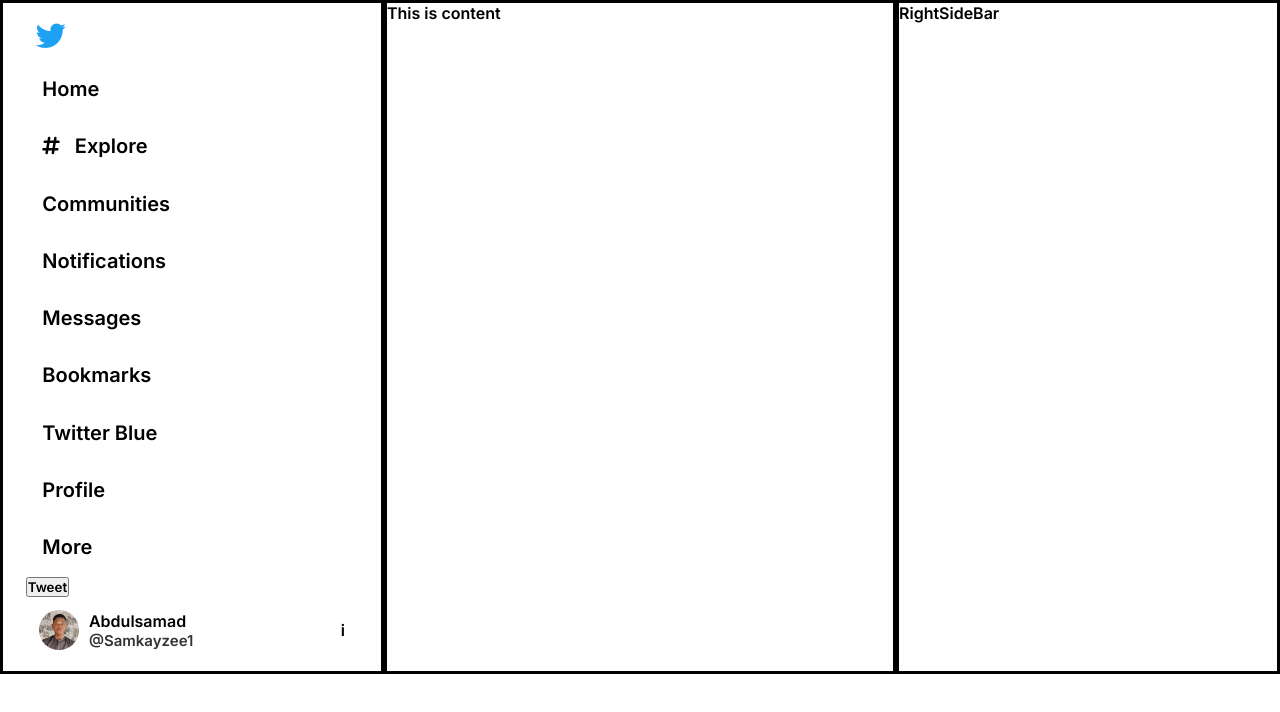
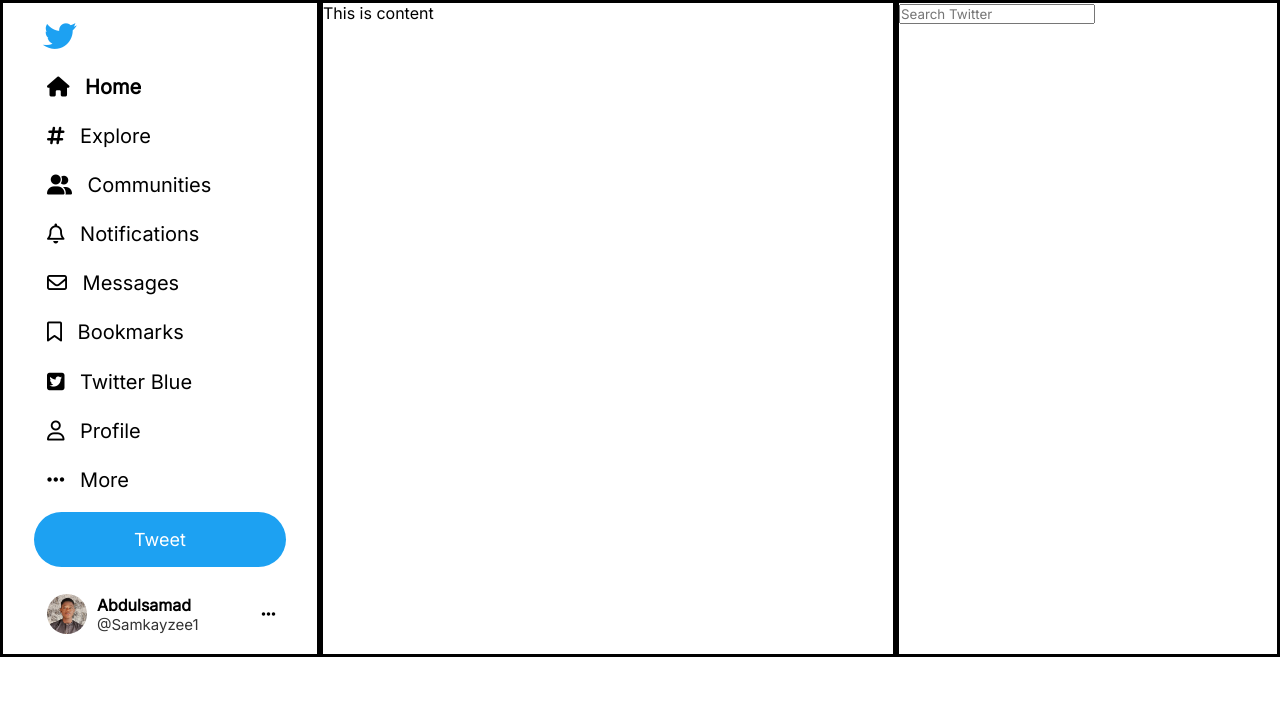
Before and after one commit to Samkayzeee/twitter-clone, a React (Vite) app: page / in a window 1280 px wide. Shown: the top 712 px of the page. Built offline with nearby package versions, Linux system fonts and the light colour scheme.

Commit message:
worked on the Right sidebar

```diff
--- a/src/components/leftsidebar/LeftSideBar.jsx
+++ b/src/components/leftsidebar/LeftSideBar.jsx
@@ -12,15 +12,15 @@
 
             <div className="links">
               <ul>
-                <li> <Link> Home </Link> </li>
+                <li> <Link><i className="fa-solid fa-house"></i> Home </Link> </li>
                 <li> <Link><i className="fa-solid fa-hashtag"></i> Explore </Link> </li>
-                <li> <Link> Communities </Link> </li>
-                <li> <Link> Notifications </Link> </li>
-                <li> <Link> Messages </Link> </li>
-                <li> <Link> Bookmarks </Link> </li>
-                <li> <Link> Twitter Blue </Link> </li>
-                <li> <Link> Profile </Link> </li>
-                <li> <Link> More </Link> </li>
+                <li> <Link><i className="fa-solid fa-user-group"></i> Communities </Link> </li>
+                <li> <Link><i className="fa-regular fa-bell"></i> Notifications </Link> </li>
+                <li> <Link><i className="fa-regular fa-envelope"></i> Messages </Link> </li>
+                <li> <Link><i className="fa-regular fa-bookmark"></i> Bookmarks </Link> </li>
+                <li> <Link><i className="fa-brands fa-square-twitter"></i> Twitter Blue </Link> </li>
+                <li> <Link><i className="fa-regular fa-user"></i> Profile </Link> </li>
+                <li> <Link><i className="fa-solid fa-ellipsis"></i> More </Link> </li>
               </ul>
             </div>
 
@@ -34,7 +34,7 @@
               </div>
 
               <div className="icon">
-                  i
+                <i className="fa-solid fa-ellipsis"></i>
               </div>
             </div>
         </div>
--- a/src/components/leftsidebar/LeftSideBar.scss
+++ b/src/components/leftsidebar/LeftSideBar.scss
@@ -1,6 +1,8 @@
 .main-leftsidebar{
-    padding: 2% 6%;
-
+    padding: 3% 10%;
+    position: relative;
+    top: 0;
+    overflow-y: scroll;
     .logo{
         a{
             border: none;
@@ -17,6 +19,7 @@
 
             i{
                 font-size: 30px;
+                font-weight: 600;
                 color: rgb(29, 161, 242);
             }
         }
@@ -42,7 +45,29 @@
                         margin-right: 10px;
                     }
                 }
+                &:first-child{
+                    a{
+                        font-weight: 900;
+                    }
+                }
             }
+        }
+    }
+    button{
+        padding: 17px;
+        width: 100%;
+        border-radius: 50px;
+        background: rgb(29, 161, 242);
+        border: none;
+        font-size: 18px;
+        color: white;
+        font-weight: 500;
+        cursor: pointer;
+        margin: 3% 0;
+        transition: all 0.3s ease-in-out;
+
+        &:hover{
+            background: rgb(2, 128, 206);
         }
     }
 
@@ -53,8 +78,9 @@
         transition: all 0.3s ease-in-out;
         align-items: center;
         position: relative;
-        padding: 4%;
+        padding: 4% 5%;
         border-radius: 50px;
+        margin-top: 10px;
         &:hover{
             background: rgb(225, 225, 225);
         }
--- a/src/components/rightsidebar/RightSideBar.jsx
+++ b/src/components/rightsidebar/RightSideBar.jsx
@@ -2,6 +2,17 @@
 
 export default function RightSideBar() {
   return (
-    <div>RightSideBar</div>
+    <>
+      <div className="main-rightsidebar">
+        <form action="">
+          <input type="search" placeholder='Search Twitter' />
+        </form>
+
+        <div className="trends">
+
+        </div>
+
+      </div>
+    </>
   )
 }
--- a/src/index.scss
+++ b/src/index.scss
@@ -1,4 +1,4 @@
-@import url('https://fonts.googleapis.com/css2?family=Inter:wght@600&family=Ubuntu:wght@400;500&display=swap');
+@import url('https://fonts.googleapis.com/css2?family=Inter:wght@400&family=Ubuntu:wght@400;500&display=swap');
 
 *{
     padding: 0;
--- a/src/main.jsx
+++ b/src/main.jsx
@@ -4,6 +4,7 @@
 import './index.scss'
 import { RouterProvider, createBrowserRouter } from 'react-router-dom'
 import Home from './pages/home/Home.jsx'
+import '@fortawesome/fontawesome-free/css/all.min.css';
 
 const router = createBrowserRouter([
   {path:'/', element: <Home />}
--- a/src/pages/home/Home.scss
+++ b/src/pages/home/Home.scss
@@ -1,12 +1,11 @@
 .main{
     display: flex;
-    position: relative;
     .lefisidebar{
-        width: 30%;
+        width: 25%;
         border: solid;
     }
     .content{
-        width: 40%;
+        width: 45%;
         border: solid;
     }
     .rightsidebar{
```
